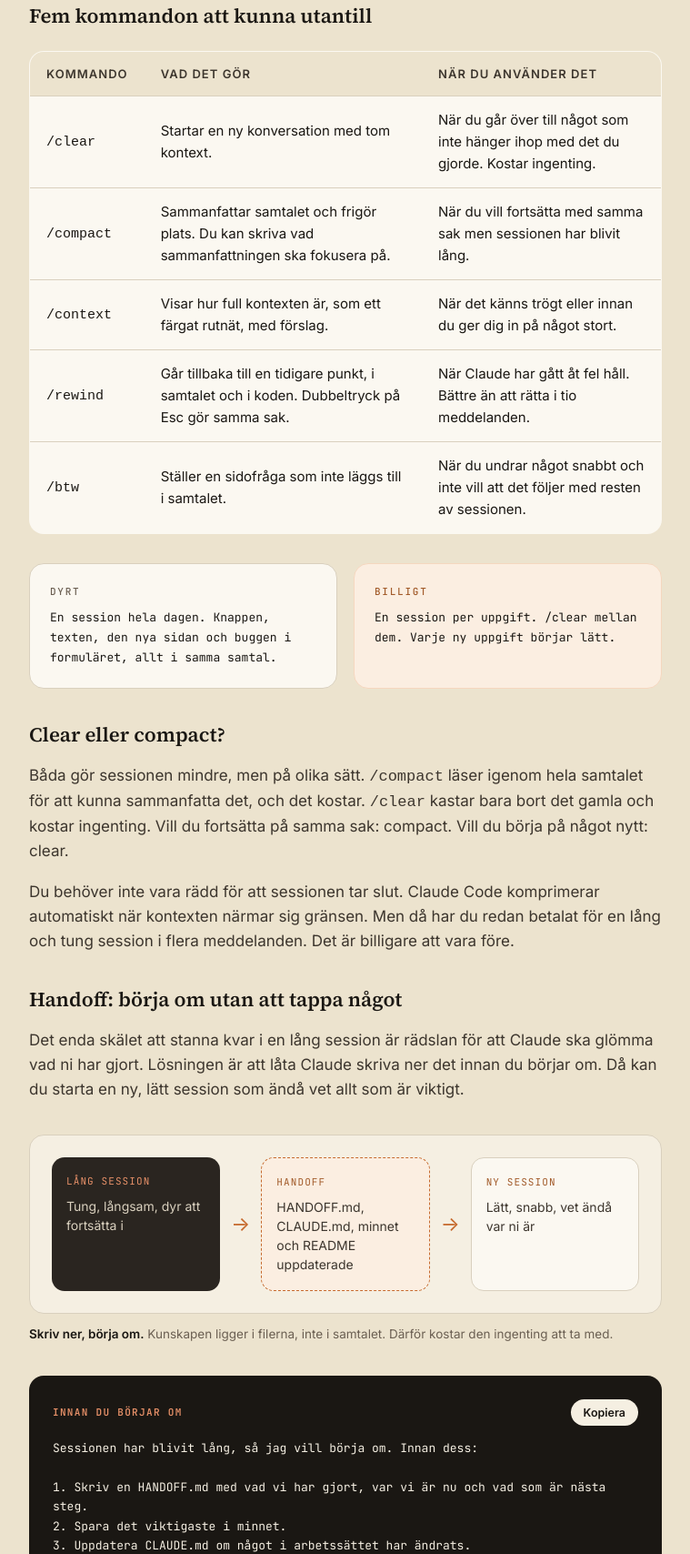
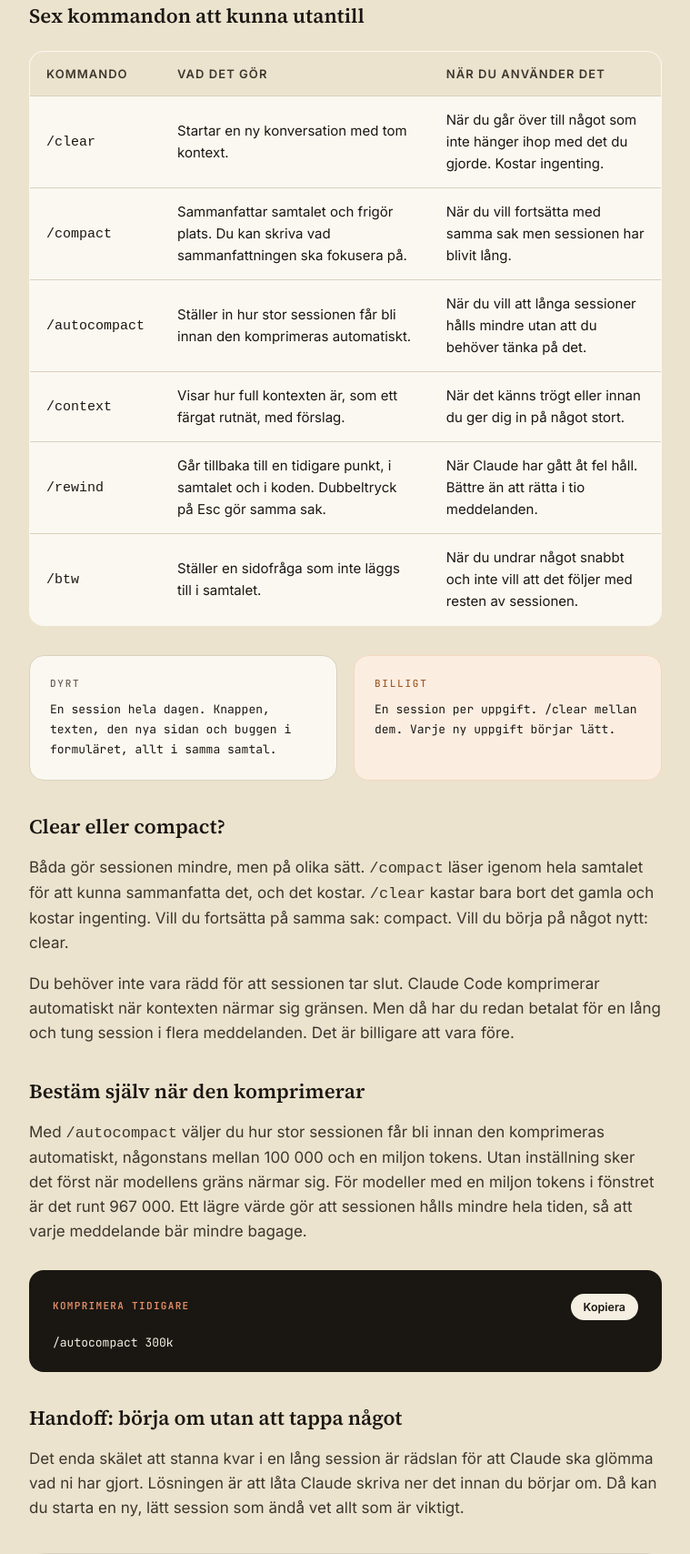
Before and after one commit to digitalutveckling101/claude-code-tokens, a plain HTML site: page index.html in a window 1280 px wide. Shown: the part 6324-8032 px from the top of the page at 91% size, without its empty margins (260-1019 px from the left). Drawn offline with Linux system fonts and the light colour scheme.

Commit message:
Lägg till /autocompact i modul 4
Co-Authored-By: Claude Opus 5.5 <noreply@anthropic.com>

```diff
--- a/index.html
+++ b/index.html
@@ -1214,12 +1214,13 @@
     <h2>Håll kontexten <em class="serif-italic">ren</em>.</h2>
     <p class="lead">Det här är vanan som gör störst skillnad, och den är lätt att lära sig. En session ska handla om en sak. När saken är klar börjar du om.</p>
 
-    <h3>Fem kommandon att kunna utantill</h3>
+    <h3>Sex kommandon att kunna utantill</h3>
     <table class="compare stack">
       <thead><tr><th>Kommando</th><th>Vad det gör</th><th>När du använder det</th></tr></thead>
       <tbody>
         <tr><td data-label="Kommando"><code>/clear</code></td><td data-label="Vad det gör">Startar en ny konversation med tom kontext.</td><td data-label="När du använder det">När du går över till något som inte hänger ihop med det du gjorde. Kostar ingenting.</td></tr>
         <tr><td data-label="Kommando"><code>/compact</code></td><td data-label="Vad det gör">Sammanfattar samtalet och frigör plats. Du kan skriva vad sammanfattningen ska fokusera på.</td><td data-label="När du använder det">När du vill fortsätta med samma sak men sessionen har blivit lång.</td></tr>
+        <tr><td data-label="Kommando"><code>/autocompact</code></td><td data-label="Vad det gör">Ställer in hur stor sessionen får bli innan den komprimeras automatiskt.</td><td data-label="När du använder det">När du vill att långa sessioner hålls mindre utan att du behöver tänka på det.</td></tr>
         <tr><td data-label="Kommando"><code>/context</code></td><td data-label="Vad det gör">Visar hur full kontexten är, som ett färgat rutnät, med förslag.</td><td data-label="När du använder det">När det känns trögt eller innan du ger dig in på något stort.</td></tr>
         <tr><td data-label="Kommando"><code>/rewind</code></td><td data-label="Vad det gör">Går tillbaka till en tidigare punkt, i samtalet och i koden. Dubbeltryck på Esc gör samma sak.</td><td data-label="När du använder det">När Claude har gått åt fel håll. Bättre än att rätta i tio meddelanden.</td></tr>
         <tr><td data-label="Kommando"><code>/btw</code></td><td data-label="Vad det gör">Ställer en sidofråga som inte läggs till i samtalet.</td><td data-label="När du använder det">När du undrar något snabbt och inte vill att det följer med resten av sessionen.</td></tr>
@@ -1241,6 +1242,14 @@
     <p>Båda gör sessionen mindre, men på olika sätt. <code>/compact</code> läser igenom hela samtalet för att kunna sammanfatta det, och det kostar. <code>/clear</code> kastar bara bort det gamla och kostar ingenting. Vill du fortsätta på samma sak: compact. Vill du börja på något nytt: clear.</p>
 
     <p>Du behöver inte vara rädd för att sessionen tar slut. Claude Code komprimerar automatiskt när kontexten närmar sig gränsen. Men då har du redan betalat för en lång och tung session i flera meddelanden. Det är billigare att vara före.</p>
+
+    <h3>Bestäm själv när den komprimerar</h3>
+    <p>Med <code>/autocompact</code> väljer du hur stor sessionen får bli innan den komprimeras automatiskt, någonstans mellan 100 000 och en miljon tokens. Utan inställning sker det först när modellens gräns närmar sig. För modeller med en miljon tokens i fönstret är det runt 967 000. Ett lägre värde gör att sessionen hålls mindre hela tiden, så att varje meddelande bär mindre bagage.</p>
+
+    <div class="prompt-box">
+      <div class="ph"><span>Komprimera tidigare</span><button type="button" class="copy" data-target="autoText">Kopiera</button></div>
+<pre id="autoText">/autocompact 300k</pre>
+    </div>
 
     <h3>Handoff: börja om utan att tappa något</h3>
     <p>Det enda skälet att stanna kvar i en lång session är rädslan för att Claude ska glömma vad ni har gjort. Lösningen är att låta Claude skriva ner det innan du börjar om. Då kan du starta en ny, lätt session som ändå vet allt som är viktigt.</p>
```
